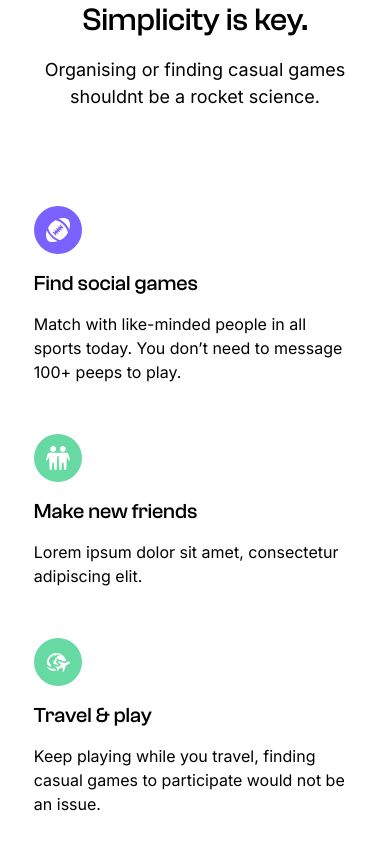
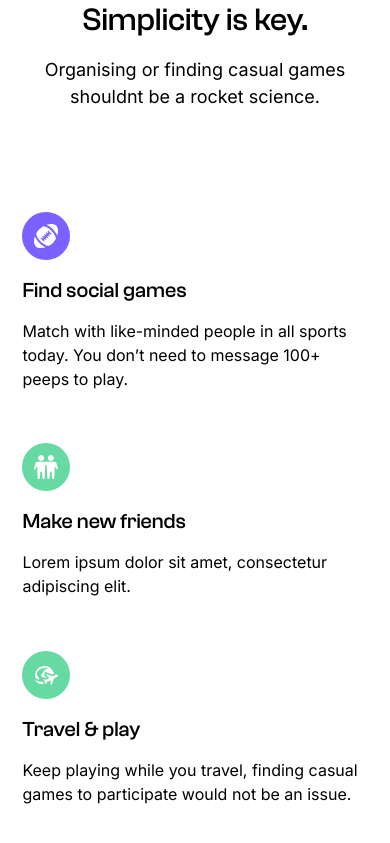
Before and after one commit to tanuj-22/booksports, a React (Create React App) app: page / in a window 390 px wide. Shown: the part 1961-2804 px from the top of the page. Built offline with nearby package versions, Linux system fonts and the light colour scheme; a web font is replaced by a local one.

Commit message:
create-sports-event x alignment changed

```diff
--- a/src/Components/CreateSportEvent.js
+++ b/src/Components/CreateSportEvent.js
@@ -75,7 +75,7 @@ const CreateSportEvent = () => {
           </p>
         </div>
 
-        <Container fluid >
+        <Container fluid className="container-fluid-row-col-container">
           <Row>
             <Col md={12} lg={6}>
               <div className="event-info-cards">
--- a/src/Components/SimpleDesign.js
+++ b/src/Components/SimpleDesign.js
@@ -59,7 +59,7 @@ const SimpleDesign = () => {
       {/* Info Cards */}
 
       <div className="info-cards ">
-        <Container fluid >
+        <Container fluid className="container-fluid-row-col-container">
           <Row>
             {cards.map((card, index) => {
               return (
--- a/src/css/App.css
+++ b/src/css/App.css
@@ -56,4 +56,7 @@
   .block-container-fp {
     width: 87% !important;
   }
+  .container-fluid-row-col-container{
+    padding: 0 !important;
+  }
 }
```
